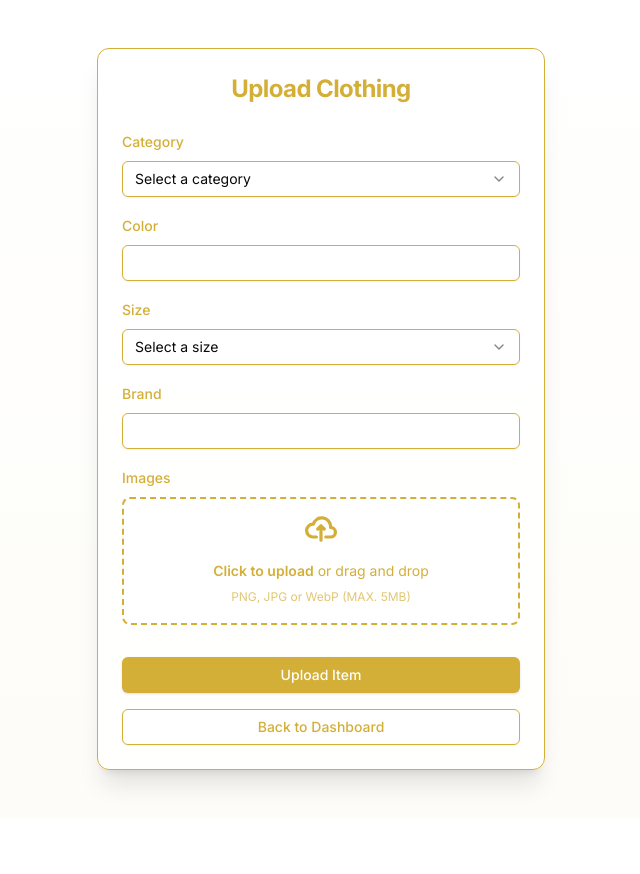
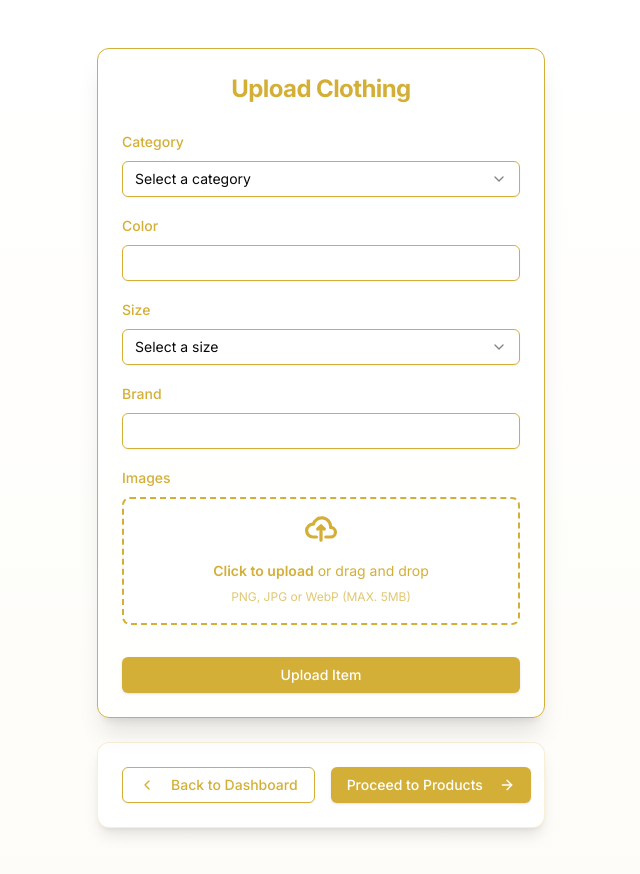
Before and after one commit to aal51282/wardrobe-wizard, a Next.js app: page /upload in a window 1280 px wide. Shown: the whole page, without its empty margins (319-959 px from the left). Before the commit the page ends 818 px from the top, so only its background shows below. Built offline with nearby package versions, Linux system fonts and the light colour scheme.

Commit message:
Added new button to upload for QOL.

```diff
--- a/app/upload/page.tsx
+++ b/app/upload/page.tsx
@@ -1,15 +1,15 @@
 import { Suspense } from "react";
 import { UploadClothingForm } from "@/components/custom/upload/upload-clothing-form";
+import { UploadNavigationCard } from "@/components/custom/upload/upload-navigation-card";
 import { LoadingSpinner } from "@/components/ui/loading-spinner";
 
 export default function UploadClothingPage() {
   return (
-    <div
-      className="min-h-screen bg-gradient-to-b from-white to-[#F9F6E8]/30
-                    flex items-center justify-center px-4 py-12"
-    >
+    <div className="min-h-screen bg-gradient-to-b from-white to-[#F9F6E8]/30
+                    flex flex-col items-center justify-center px-4 py-12">
       <Suspense fallback={<LoadingSpinner />}>
         <UploadClothingForm />
+        <UploadNavigationCard />
       </Suspense>
     </div>
   );
--- a/components/custom/upload/upload-clothing-form.tsx
+++ b/components/custom/upload/upload-clothing-form.tsx
@@ -1,7 +1,6 @@
 "use client";
 
 import { useState } from "react";
-import Link from "next/link";
 import { Card, CardContent, CardHeader, CardTitle } from "@/components/ui/card";
 import { Input } from "@/components/ui/input";
 import { Button } from "@/components/ui/button";
@@ -268,7 +267,7 @@ export function UploadClothingForm() {
             </div>
           </div>
 
-          <div className="space-y-4 pt-4">
+          <div className="pt-4">
             <Button
               type="submit"
               disabled={isSubmitting}
@@ -277,17 +276,6 @@ export function UploadClothingForm() {
             >
               {isSubmitting ? "Uploading..." : "Upload Item"}
             </Button>
-
-            <Link href="/user-view" className="block">
-              <Button
-                type="button"
-                variant="outline"
-                className="w-full border-[#D4AF37] text-[#D4AF37]
-                         hover:bg-[#D4AF37]/10 transition-colors duration-300"
-              >
-                Back to Dashboard
-              </Button>
-            </Link>
           </div>
         </form>
       </CardContent>
--- /dev/null
+++ b/components/custom/upload/upload-navigation-card.tsx
@@ -0,0 +1,35 @@
+"use client";
+
+import { useRouter } from "next/navigation";
+import { Card, CardContent } from "@/components/ui/card";
+import { Button } from "@/components/ui/button";
+import { ChevronLeft, ArrowRight } from "lucide-react";
+
+export function UploadNavigationCard() {
+  const router = useRouter();
+
+  return (
+    <Card className="w-full max-w-md border-[#D4AF37]/20 shadow-lg mt-6">
+      <CardContent className="flex justify-between items-center gap-4 p-6">
+        <Button
+          onClick={() => router.push("/user-view")}
+          variant="outline"
+          className="flex-1 border-[#D4AF37] text-[#D4AF37]
+                   hover:bg-[#D4AF37]/10 transition-colors"
+        >
+          <ChevronLeft className="mr-2 h-4 w-4" />
+          Back to Dashboard
+        </Button>
+
+        <Button
+          onClick={() => router.push("/product")}
+          className="flex-1 bg-[#D4AF37] hover:bg-[#B4941F] text-white
+                   transition-colors"
+        >
+          Proceed to Products
+          <ArrowRight className="ml-2 h-4 w-4" />
+        </Button>
+      </CardContent>
+    </Card>
+  );
+}
```
Also changed, not shown: public/brenda.jpg.
